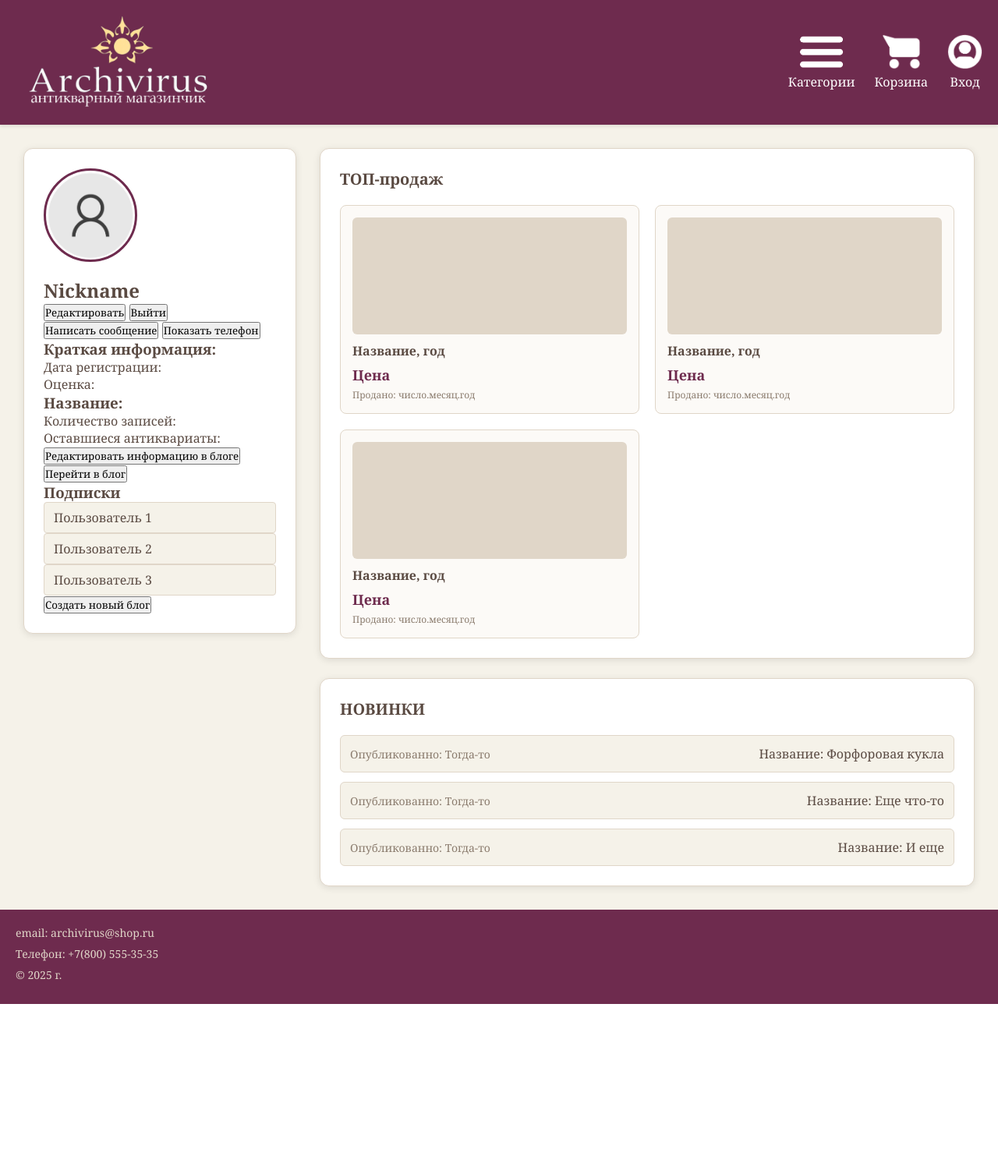
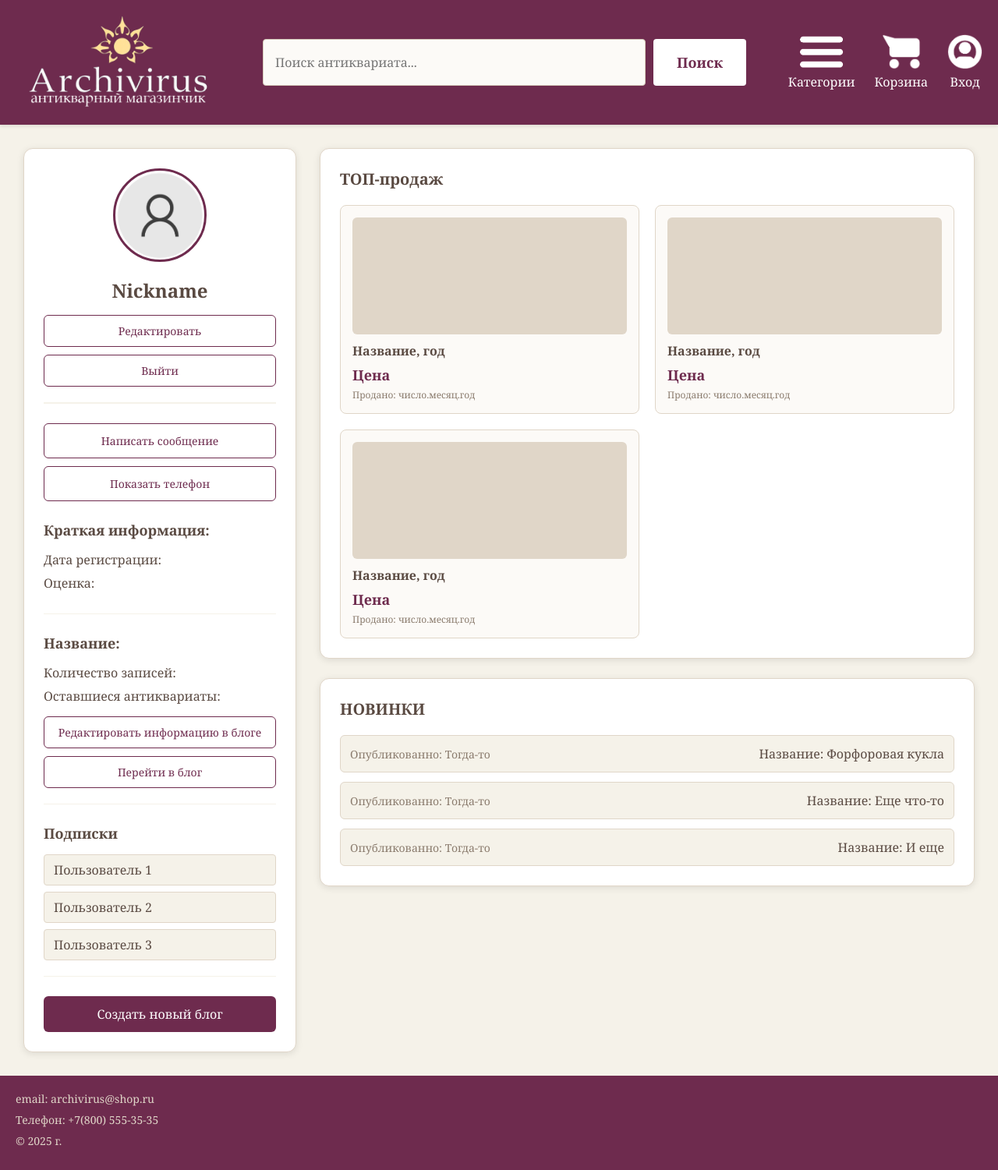
Before and after one commit to olya-bondarenkoIS22/diplom, a PHP site: page /personal_account.php in a window 1280 px wide. Shown: the whole page at 78% size. Before the commit the page ends 1288 px from the top, so only its background shows below. Run offline with PHP 8.4, Linux system fonts and the light colour scheme.

Commit message:
КУакфсе

```diff
--- a/account_login.php
+++ b/account_login.php
@@ -23,7 +23,7 @@
         <div class="container">
             <p class="subtitle">Пожалуйста, введите данные:</p>
 
-            <form>
+            <form class="login-form" action="process_login.php" method="POST">
                 <div class="input-group">
                     <label for="login">Логин</label>
                     <input type="text" id="login" name="login" required>
--- a/account_registration.php
+++ b/account_registration.php
@@ -23,7 +23,7 @@
         <div class="container">
             <p class="subtitle">Пожалуйста, заполните все поля:</p>
 
-            <form>
+            <form class="login-form" action="process_registration.php" method="POST">
                 <div class="input-group">
                     <label for="login">Логин:</label>
                     <input type="text" id="login" name="login" required>
--- a/css/header.css
+++ b/css/header.css
@@ -26,6 +26,14 @@
     flex-direction: column;
     align-items: flex-start;
     gap: 10px;
+}
+
+.header-center {
+    display: flex;
+    align-items: center;
+    justify-content: flex-start;
+    height: 100%;
+    width: 50%;
 }
 
 .header-right {
@@ -73,3 +81,74 @@
     width: auto;
     object-fit: contain;
 }
+
+.search-form {
+    display: flex;
+    width: 120%;
+    max-width: 900px; /* Настройте по необходимости */
+    gap: 10px; /* Расстояние между полем и кнопкой */
+}
+
+.search-input {
+    flex-grow: 1; /* Поле поиска будет занимать доступное пространство */
+    padding: 12px 20px;
+    border: 1px solid #d4c9b9;
+    border-radius: 4px;
+    background-color: #fcfaf7;
+    font-size: 18px;
+    color: #5a4a42;
+    transition: border-color 0.3s;
+    min-height: 60px;
+    /* Убираем width: 70% если она была */
+}
+
+/* .search-input {
+    padding: 12px 20px;
+    border: 1px solid #d4c9b9;
+    border-radius: 4px;
+    background-color: #fcfaf7;
+    font-size: 18px;
+    color: #5a4a42;
+    transition: border-color 0.3s;
+    min-height: 60px;
+    width: 70%;
+} */
+
+.search-input:focus {
+    outline: none;
+    border-color: #6E2B4E;
+}
+
+.search-btn {
+    background-color: white;
+    color: #6E2B4E;
+    border: none;
+    border-radius: 4px;
+    padding: 12px 30px;
+    font-size: 18px;
+    cursor: pointer;
+    transition: background-color 0.3s;
+    white-space: nowrap;
+    min-height: 60px;
+    flex-shrink: 0;
+    font-weight: bold;
+}
+
+/* .search-btn {
+    background-color: white;
+    color: #6E2B4E;
+    border: none;
+    border-radius: 4px;
+    padding: 12px 30px;
+    font-size: 18px;
+    cursor: pointer;
+    transition: background-color 0.3s;
+    white-space: nowrap;
+    min-height: 60px;
+    flex-shrink: 0;
+    font-weight: bold;
+} */
+
+.search-btn:hover {
+    background-color: #f5f2e9;
+}
--- a/css/home.css
+++ b/css/home.css
@@ -27,7 +27,7 @@
     justify-content: center;
 }
 
-.search-input {
+/* .search-input {
     padding: 12px 20px;
     border: 1px solid #d4c9b9;
     border-radius: 4px;
@@ -61,7 +61,7 @@
 
 .search-btn:hover {
     background-color: #f5f2e9;
-}
+} */
 
 .content-blocks {
     display: flex;
--- a/css/login.css
+++ b/css/login.css
@@ -33,7 +33,7 @@ body {
 }
 
 /* Стили для формы */
-form {
+.login-form {
     display: flex;
     flex-direction: column;
     gap: 20px;
--- a/css/personal_account.css
+++ b/css/personal_account.css
@@ -178,7 +178,7 @@ input[type="tel"]:focus {
     text-decoration: underline;
 }
 
-/* .btn {
+.btn {
     background-color: #6E2B4E;
     color: white;
     border: none;
@@ -193,9 +193,33 @@ input[type="tel"]:focus {
 
 .btn:hover {
     background-color: #5a2240;
-} */
+}
 
 /* Стили для кнопки Вернуться назад */
+.back-button-container {
+    margin-bottom: 25px;
+}
+
+.back-button {
+    display: inline-flex;
+    align-items: center;
+    gap: 8px;
+    color: #6E2B4E;
+    text-decoration: none;
+    font-size: 16px;
+    font-weight: normal;
+    padding: 10px 15px;
+    border: 1px solid #6E2B4E;
+    border-radius: 4px;
+    transition: all 0.3s ease;
+    background-color: white;
+}
+
+.back-button:hover {
+    background-color: #6E2B4E;
+    color: white;
+    text-decoration: none;
+}
 
 /* Стили для страницы профиля */
 .main-content-profile {
@@ -223,7 +247,7 @@ input[type="tel"]:focus {
     text-align: center;
     margin-bottom: 25px;
     padding-bottom: 20px;
-    /* border-bottom: 2px solid #f5f2e9; */
+    border-bottom: 2px solid #f5f2e9;
 }
 
 .profile-avatar img {
@@ -235,10 +259,33 @@ input[type="tel"]:focus {
     margin-bottom: 15px;
 }
 
+.profile-nickname {
+    font-size: 24px;
+    color: #5a4a42;
+    margin-bottom: 15px;
+    font-weight: bold;
+}
+
 .profile-actions {
     display: flex;
     flex-direction: column;
     gap: 10px;
+}
+
+.profile-btn {
+    padding: 10px 15px;
+    border: 1px solid #6E2B4E;
+    border-radius: 6px;
+    background: white;
+    color: #6E2B4E;
+    cursor: pointer;
+    font-size: 14px;
+    transition: all 0.3s ease;
+}
+
+.profile-btn:hover {
+    background: #6E2B4E;
+    color: white;
 }
 
 .contact-actions {
@@ -246,6 +293,22 @@ input[type="tel"]:focus {
     flex-direction: column;
     gap: 10px;
     margin-bottom: 25px;
+}
+
+.contact-btn {
+    padding: 12px 15px;
+    border: 1px solid #6E2B4E;
+    border-radius: 6px;
+    background: white;
+    color: #6E2B4E;
+    cursor: pointer;
+    font-size: 14px;
+    transition: all 0.3s ease;
+}
+
+.contact-btn:hover {
+    background: #6E2B4E;
+    color: white;
 }
 
 .profile-info, .blog-info, .subscriptions {
@@ -278,6 +341,22 @@ input[type="tel"]:focus {
     margin-top: 15px;
 }
 
+.blog-btn {
+    padding: 10px 15px;
+    border: 1px solid #6E2B4E;
+    border-radius: 6px;
+    background: white;
+    color: #6E2B4E;
+    cursor: pointer;
+    font-size: 14px;
+    transition: all 0.3s ease;
+    text-align: center;
+}
+
+.blog-btn:hover {
+    background: #6E2B4E;
+    color: white;
+}
 
 .subscriptions-list {
     display: flex;
@@ -291,6 +370,22 @@ input[type="tel"]:focus {
     border-radius: 4px;
     color: #5a4a42;
     border: 1px solid #e0d6c8;
+}
+
+.create-blog-btn {
+    width: 100%;
+    padding: 12px;
+    background: #6E2B4E;
+    color: white;
+    border: none;
+    border-radius: 6px;
+    cursor: pointer;
+    font-size: 16px;
+    transition: background-color 0.3s ease;
+}
+
+.create-blog-btn:hover {
+    background: #5a2240;
 }
 
 /* Правая колонка - контент профиля */
--- a/index.php
+++ b/index.php
@@ -24,14 +24,14 @@
     ?>
 
     <main class="main-content">
-        <div class="search-container">
+        <!-- <div class="search-container">
             <div class="search-section">
                 <div class="search-group">
                     <input type="text" class="search-input" placeholder="Поиск">
                     <button type="submit" class="search-btn">Найти</button>
                 </div>
             </div>
-        </div>
+        </div> -->
 
         <div class="content-blocks">
             <div class="content-block">
--- a/model/header.php
+++ b/model/header.php
@@ -6,6 +6,12 @@
     <div class="header-content">
         <div class="header-left">
             <img href="index.php" src="images/logo.png" alt="Логотип Archivirus" class="logo">
+        </div>
+        <div class="header-center">
+            <form action="search_results.php" method="GET" class="search-form">
+                <input type="text" name="query" class="search-input" placeholder="Поиск антиквариата...">
+                <button type="submit" class="search-btn">Поиск</button>
+            </form>
         </div>
         <div class="header-right">
             <div class="header-icons">
--- a/personal_account.php
+++ b/personal_account.php
@@ -30,49 +30,49 @@
     <main class="main-content-profile">
         <!-- Левая колонка - информация профиля -->
         <div class="profile-sidebar">
-            <div class="mb-2 text-center">
+            <div class="profile-header">
                 <div class="profile-avatar">
                     <img src="..\images\avatar\image_menu_ava.png" alt="Аватар пользователя">
                 </div>
-                <h2 class="text-primary">Nickname</h2>
-                <div class="d-flex flex-column border-bottom">
-                    <button class="btn btn-outline btn-sm mb-2">Редактировать</button>
-                    <button class="btn btn-outline btn-sm mb-2">Выйти</button>
+                <h2 class="profile-nickname">Nickname</h2>
+                <div class="profile-actions">
+                    <button class="profile-btn edit-btn">Редактировать</button>
+                    <button class="profile-btn logout-btn">Выйти</button>
                 </div>
             </div>
 
-            <div class="d-flex flex-column border-bottom">
-                <button class="btn btn-outline btn-sm btn-sm mb-2">Написать сообщение</button>
-                <button class="btn btn-outline btn-sm btn-sm mb-2">Показать телефон</button>
+            <div class="contact-actions">
+                <button class="contact-btn message-btn">Написать сообщение</button>
+                <button class="contact-btn phone-btn">Показать телефон</button>
             </div>
 
-            <div class="d-flex flex-column">
+            <div class="profile-info">
                 <h3>Краткая информация:</h3>
                 <p>Дата регистрации: <span class="info-value"></span></p>
                 <p>Оценка: <span class="info-value"></span></p>
             </div>
 
-            <div class="mb-2">
+            <div class="blog-info">
                 <h3>Название:</h3>
                 <p>Количество записей: <span class="info-value"></span></p>
                 <p>Оставшиеся антиквариаты: <span class="info-value"></span></p>
 
-                <div class="d-flex flex-column">
-                    <button class="btn btn-outline btn-sm mb-2">Редактировать информацию в блоге</button>
-                    <button class="btn btn-outline btn-sm mb-2">Перейти в блог</button>
+                <div class="blog-actions">
+                    <button class="blog-btn edit-blog-btn">Редактировать информацию в блоге</button>
+                    <button class="blog-btn go-to-blog-btn">Перейти в блог</button>
                 </div>
             </div>
 
-            <div class="mb-3 pt-1">
+            <div class="subscriptions">
                 <h3>Подписки</h3>
-                <div class="d-flex flex-column">
-                    <div class="subscription-item mb-2">Пользователь 1</div>
-                    <div class="subscription-item mb-2">Пользователь 2</div>
-                    <div class="subscription-item mb-2">Пользователь 3</div>
+                <div class="subscriptions-list">
+                    <div class="subscription-item">Пользователь 1</div>
+                    <div class="subscription-item">Пользователь 2</div>
+                    <div class="subscription-item">Пользователь 3</div>
                 </div>
             </div>
 
-            <button class="btn btn-outline w-100">Создать новый блог</button>
+            <button class="create-blog-btn">Создать новый блог</button>
         </div>
 
         <!-- Правая колонка - контент -->
```
